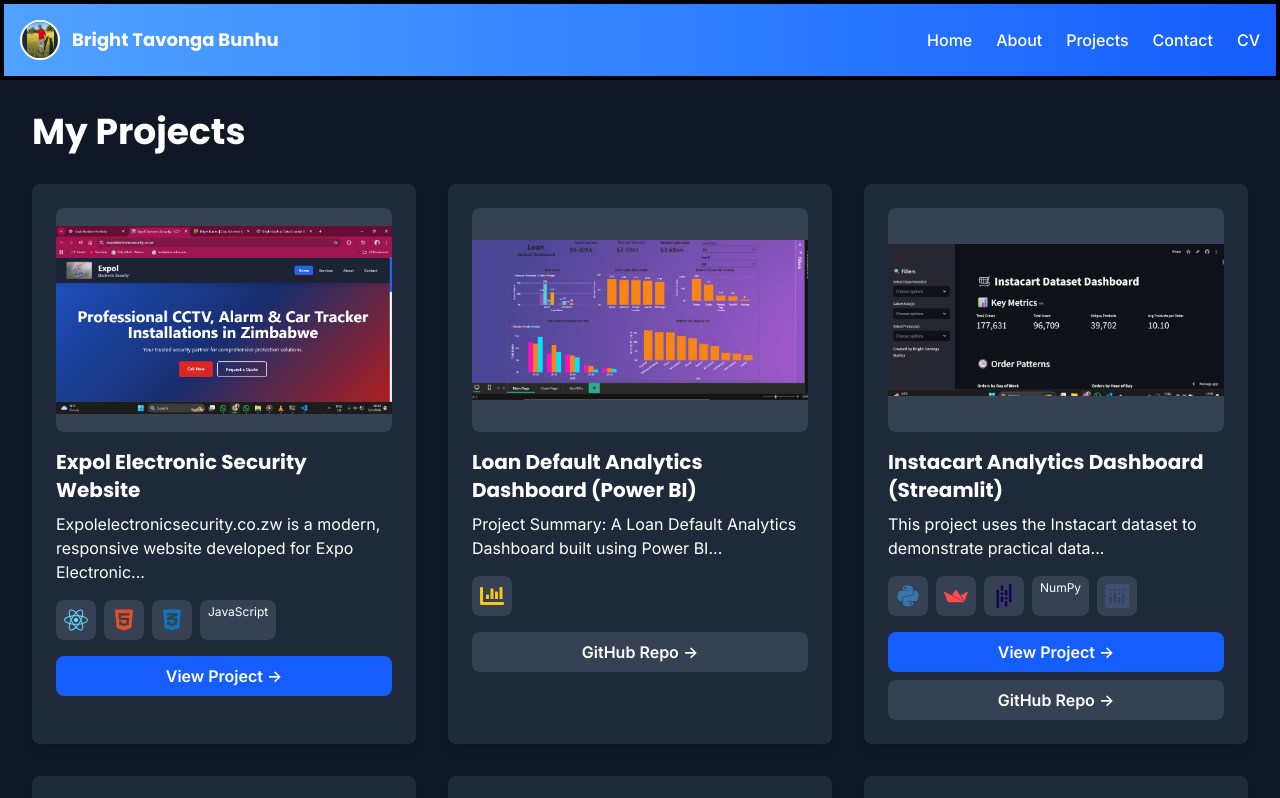
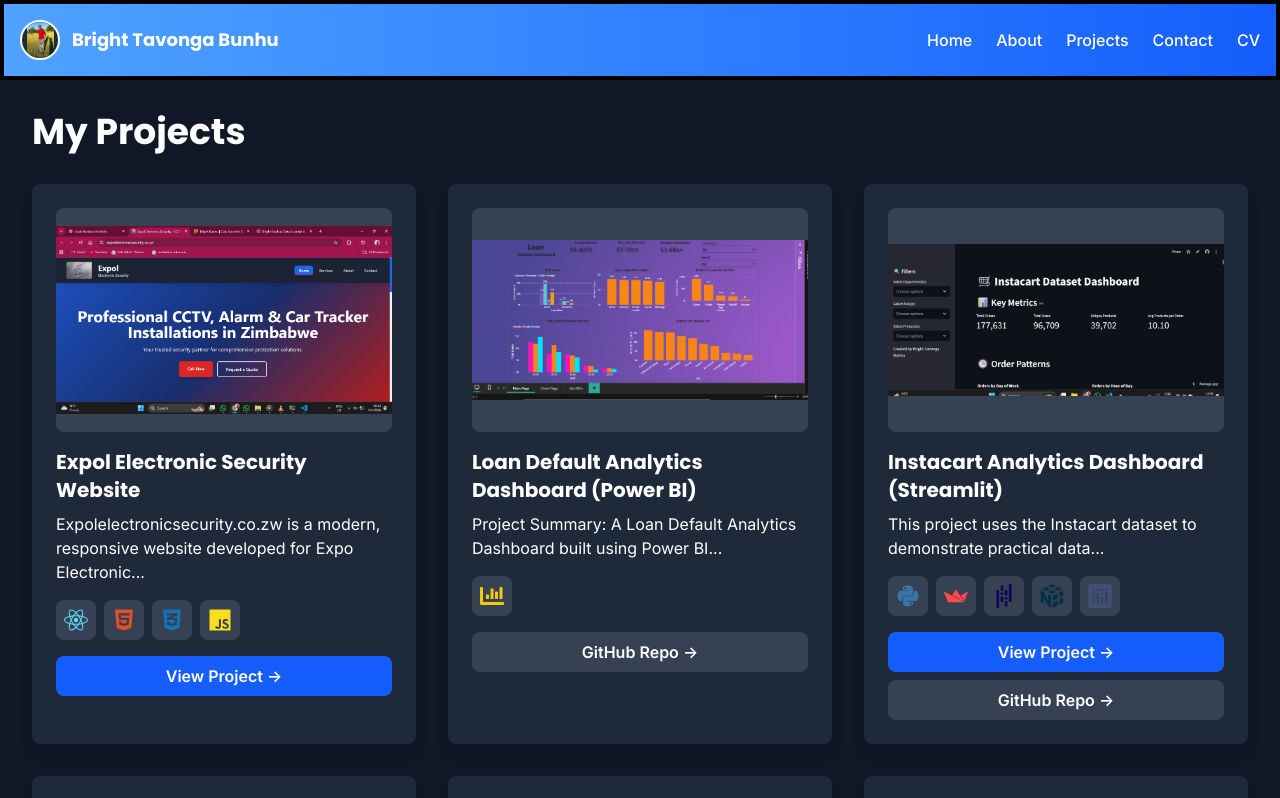
Before and after one commit to brightbunhu/Bright-Tavonga-Bunhu, a React (Vite) app: page /projects in a window 1280 px wide. Shown: the top 798 px of the page. Built offline with nearby package versions, Linux system fonts and the light colour scheme.

Commit message:
updated icons

```diff
--- a/src/data/projects.js
+++ b/src/data/projects.js
@@ -113,7 +113,7 @@
 Additional insights and findings are documented in the Power BI project description on my portfolio website.
 `.trim(),
     image: image5,
-    technologies: ["Python", "Streamlit", "Pandas", "NumPy", "Plotly"],
+    technologies: ["Python", "Streamlit", "Pandas", "Numpy", "Plotly"],
     link: "https://instacart-dashboardd.streamlit.app",
     github: "https://github.com/brightbunhu/Instacart-Sales-EDA-and-Dashboard",
   },
@@ -188,7 +188,7 @@
 This project showcases my ability to create professional, client-focused websites that combine **design, functionality, and business value**.
 `.trim(),
     image: image7,
-    technologies: ["React", "HTML", "CSS", "JavaScript"],
+    technologies: ["React", "HTML", "CSS", "JS"],
     link: "https://expolelectronicsecurity.co.zw",
     github: "",
   },
```
